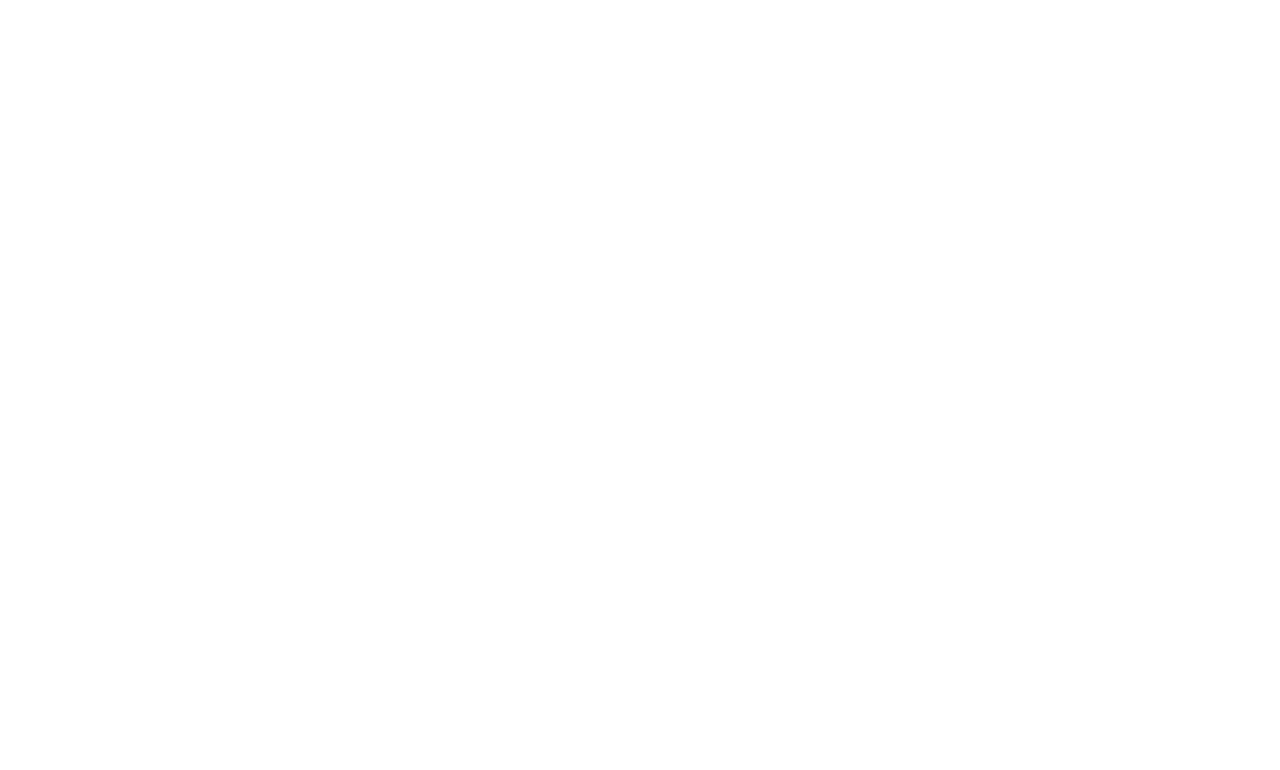
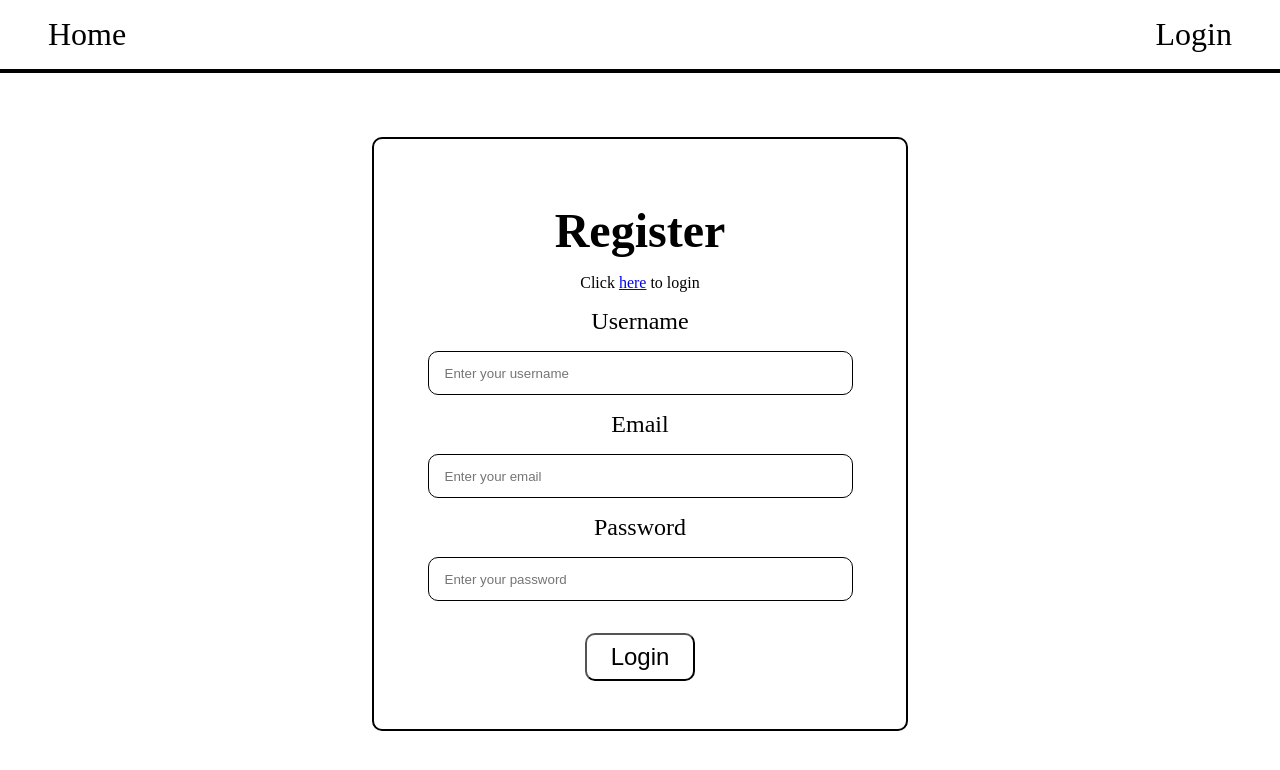
Before and after one commit to andikaraditya/blog-vue, a Nuxt app in the folder client/: page /register in a window 1280 px wide. Before the commit this address had no page. Shown: the top 770 px of the page. Built offline with nearby package versions, Linux system fonts and the light colour scheme.

Commit message:
add login and register page

```diff
--- /dev/null
+++ b/client/app.vue
@@ -0,0 +1,17 @@
+<template>
+    <div>
+        <NuxtLayout>
+            <NuxtPage />
+        </NuxtLayout>
+    </div>
+</template>
+
+<style>
+body {
+    margin: 0;
+}
+
+.pointer-hover:hover {
+    cursor: pointer;
+}
+</style>
--- /dev/null
+++ b/client/layouts/default.vue
@@ -0,0 +1,36 @@
+<template>
+    <div>
+        <nav>
+            <NuxtLink to="/">Home</NuxtLink>
+            <NuxtLink to="/login">Login</NuxtLink>
+        </nav>
+
+        <div>
+            <slot />
+        </div>
+    </div>
+</template>
+
+<script setup>
+
+</script>
+
+<style scoped>
+nav {
+    /* background-color: green; */
+    display: flex;
+    justify-content: space-between;
+    padding: 1rem 3rem;
+    border-bottom: solid black 4px;
+}
+
+a {
+    font-size: 2rem;
+    color: black;
+    text-decoration: none;
+}
+
+a:hover {
+    text-decoration: underline;
+}
+</style>
--- /dev/null
+++ b/client/pages/login.vue
@@ -0,0 +1,70 @@
+<template>
+    <div class="login-card">
+        <h1>Login</h1>
+        <p>Click <NuxtLink to="/register">here</NuxtLink> to register</p>
+        <form>
+            <div class="form-group">
+                <label for="">Email</label>
+                <input type="text" placeholder="Enter your email">
+            </div>
+            <div class="form-group">
+                <label for="">Password</label>
+                <input type="password" placeholder="Enter your password">
+            </div>
+            <button class="pointer-hover">Login</button>
+        </form>
+    </div>
+</template>
+
+<script setup>
+
+</script>
+
+<style scoped>
+.login-card {
+    /* background-color: red; */
+    width: 500px;
+    text-align: center;
+    margin: 4rem auto;
+    border: solid black 2px;
+    padding: 3rem 1rem;
+    border-radius: 10px;
+}
+
+h1 {
+    font-size: 3rem;
+    margin: 1rem;
+}
+
+.form-group {
+    /* background-color: green; */
+    width: 90%;
+    margin: auto;
+}
+
+label, input {
+    display: block;
+}
+label {
+    font-size: 1.5rem;
+    margin-bottom: 1rem;
+    /* text-align: left; */
+}
+
+input {
+    width: 90%;
+    margin: 1rem auto;
+    height: 2.5rem;
+    border-radius: 10px;
+    border: solid black 1px;
+    padding-left: 1rem;
+}
+
+button {
+    font-size: 1.5rem;
+    margin-top: 1rem;
+    background-color: white;
+    border-radius: 10px;
+    padding: 0.5rem 1.5rem;
+}
+</style>
--- /dev/null
+++ b/client/pages/register.vue
@@ -0,0 +1,74 @@
+<template>
+    <div class="login-card">
+        <h1>Register</h1>
+        <p>Click <NuxtLink to="/login">here</NuxtLink> to login</p>
+        <form>
+            <div class="form-group">
+                <label for="">Username</label>
+                <input type="text" placeholder="Enter your username">
+            </div>
+            <div class="form-group">
+                <label for="">Email</label>
+                <input type="text" placeholder="Enter your email">
+            </div>
+            <div class="form-group">
+                <label for="">Password</label>
+                <input type="password" placeholder="Enter your password">
+            </div>
+            <button class="pointer-hover">Login</button>
+        </form>
+    </div>
+</template>
+
+<script setup>
+
+</script>
+
+<style scoped>
+.login-card {
+    /* background-color: red; */
+    width: 500px;
+    text-align: center;
+    margin: 4rem auto;
+    border: solid black 2px;
+    padding: 3rem 1rem;
+    border-radius: 10px;
+}
+
+h1 {
+    font-size: 3rem;
+    margin: 1rem;
+}
+
+.form-group {
+    /* background-color: green; */
+    width: 90%;
+    margin: auto;
+}
+
+label, input {
+    display: block;
+}
+label {
+    font-size: 1.5rem;
+    margin-bottom: 1rem;
+    /* text-align: left; */
+}
+
+input {
+    width: 90%;
+    margin: 1rem auto;
+    height: 2.5rem;
+    border-radius: 10px;
+    border: solid black 1px;
+    padding-left: 1rem;
+}
+
+button {
+    font-size: 1.5rem;
+    margin-top: 1rem;
+    background-color: white;
+    border-radius: 10px;
+    padding: 0.5rem 1.5rem;
+}
+</style>
```
